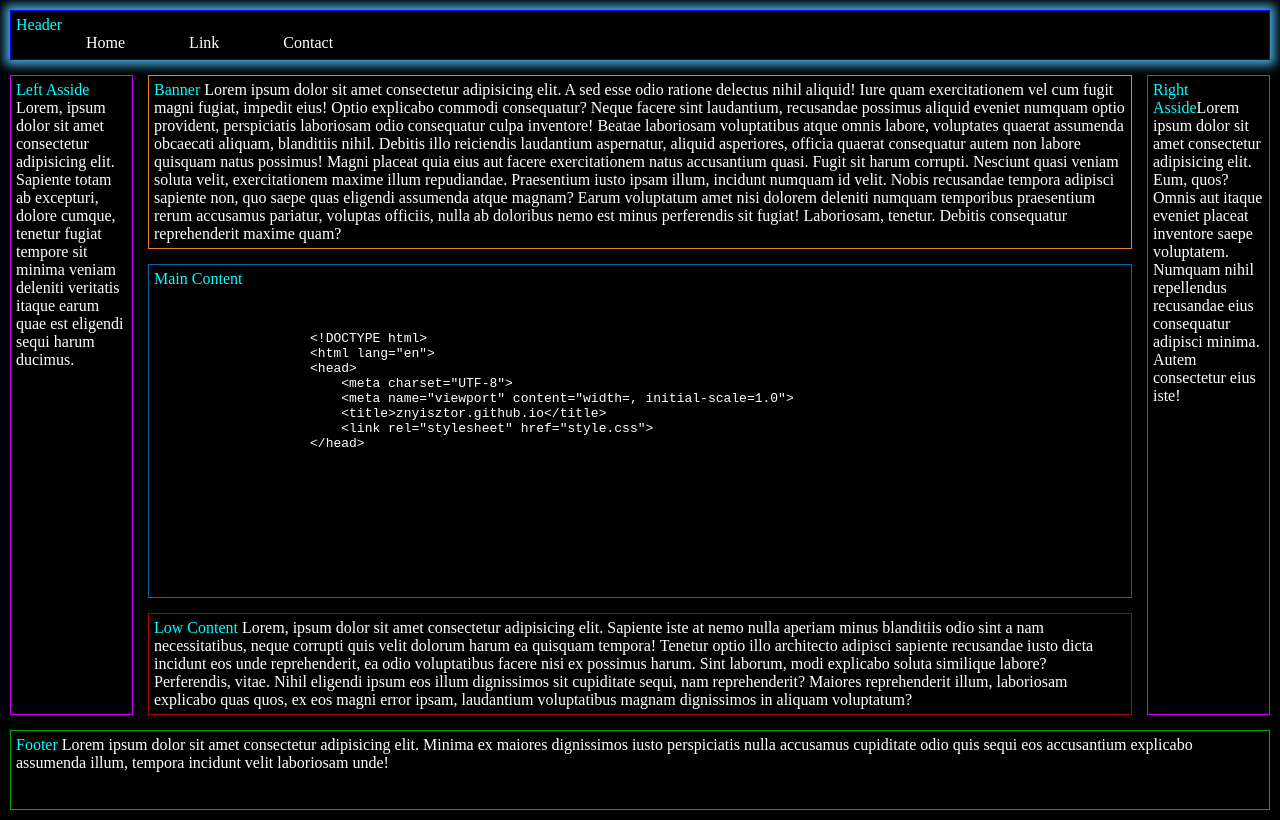
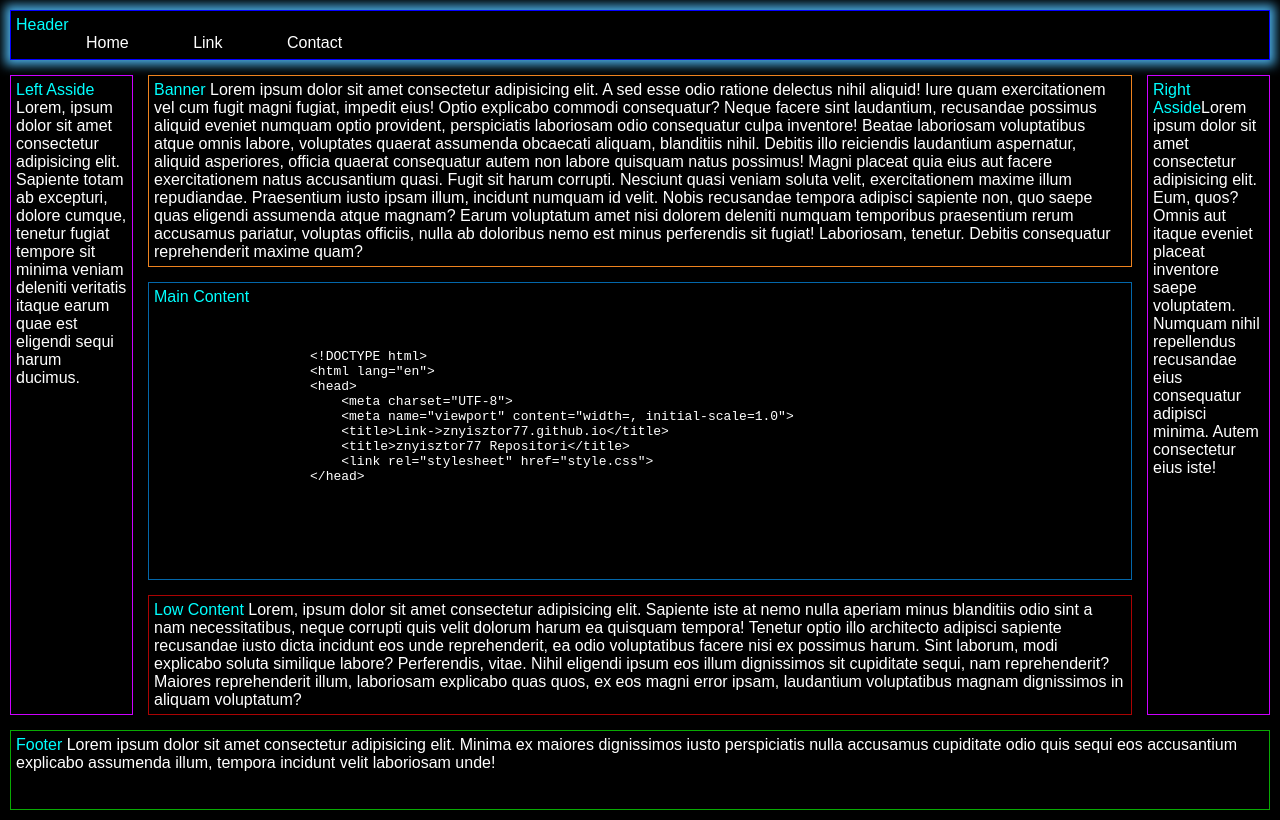
Before and after one commit to znyisztor77/html_css_js_gyakorlo, a plain HTML site: page gyak2.html in a window 1280 px wide. Drawn offline with Linux system fonts and the light colour scheme.

Commit message:
Új gyak alap html!

```diff
--- /dev/null
+++ b/alaphtml.css
@@ -0,0 +1,62 @@
+span{
+    color: aqua;
+}
+body{
+    margin: 0;
+    min-height: 100vh;
+    width: 100vw;
+    background-color: black;
+    color: white;
+
+}
+header{
+    color: aliceblue;
+    border: 1px solid #48abe0;
+    padding: 5px;
+}
+header ul{
+    list-style-type: none;
+    padding: 5px;
+}
+header li {
+    display: inline-block;
+    padding-left: 30px;
+    padding-right: 30px;
+
+}
+header li:hover{
+    border-radius: 5px;
+    box-shadow: 0 0 10px 5px #48abe0;
+}
+a:link, a:visited, a:active{
+    color: white;
+    text-decoration: none;
+}
+
+.left-aside{
+    border: 1px solid #a348e0;
+}
+.right-aside{
+    border: 1px solid #a348e0;
+}
+.banner{
+    border: 1px solid #e0c948;
+}
+main{
+    border: 1px solid #e048d8;
+}
+.low-content{
+    border: 1px solid #e04848;
+}
+footer{
+    border: 1px solid #27e440;
+}
+.container{
+    width: 100%;
+    max-width: 800px;
+    margin: auto;
+    display: flex;
+    flex-direction: column;
+    align-items: center;
+    gap: 10px;
+}
--- a/gyak2.html
+++ b/gyak2.html
@@ -4,6 +4,7 @@
     <meta charset="UTF-8">
     <meta name="viewport" content="width=device-width, initial-scale=1.0">
     <title>Alap html elrendezés</title>
+    <link rel="stylesheet" href="style.css">
     <style>
         body{
             background-color: black;
@@ -120,7 +121,8 @@
                     &lt;head&gt;
                         &lt;meta charset="UTF-8"&gt
                         &lt;meta name="viewport" content="width=, initial-scale=1.0"&gt;
-                        &lt;title&gt;znyisztor.github.io&lt/title&gt;
+                        <a href="https://znyisztor77.github.io/">&lt;title&gt;Link->znyisztor77.github.io&lt/title&gt;</a>
+                        <a href="https://github.com/znyisztor77">&lt;title&gt;znyisztor77 Repositori&lt/title&gt;</a>
                         &lt;link rel="stylesheet" href="style.css"&gt;
                     &lt;/head&gt;
                 </code>
```
Also changed, not shown: alaphtml.html (added, +54 -0 lines).
